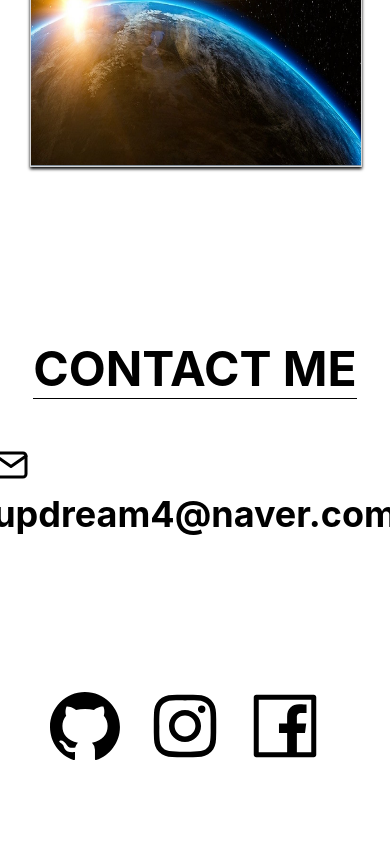
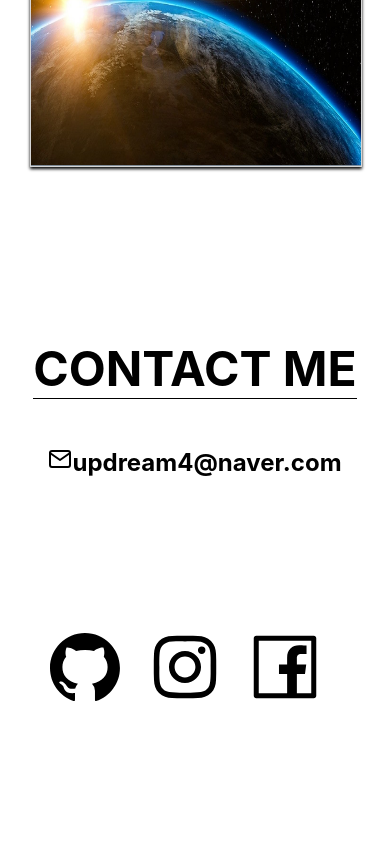
Before and after one commit to sikangk/sikang-portfolio, a React (Create React App) app: page / in a window 390 px wide. Shown: the part 4488-5332 px from the top of the page. Built offline with nearby package versions, Linux system fonts and the light colour scheme.

Commit message:
contact section add media query

```diff
--- a/src/components/Contact.js
+++ b/src/components/Contact.js
@@ -26,6 +26,9 @@ const ContactBlock = styled.div`
   span {
     font-size: 36px;
     font-weight: bold;
+    @media (max-width: 768px) {
+      font-size: 24px;
+    }
   }
   .contactImage {
     display: flex;
```
